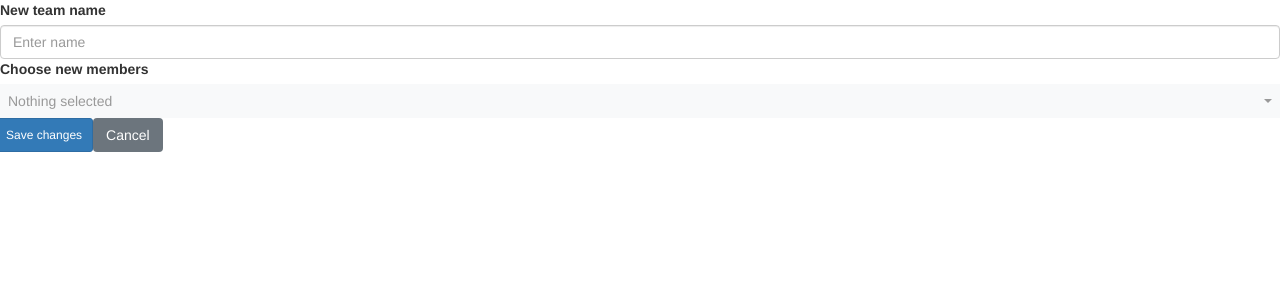
After one commit to juanpablorp96/teams, a Django app: a page that uses team/templates/team/edit_team.html in a window 1280 px wide. The commit adds this page. Shown: the top 300 px of the page. Run offline with Django 3.2, Linux system fonts and the light colour scheme; data comes from the database, SQL or seed files in the repository; both versions use the stored data as it was after the commit; parts of the project's set-up code (start-up, migrations or seed data) failed here and were passed over; some libraries are stand-ins or nearby versions.

Commit message:
Teams module add/edit/delete

```diff
--- a/dashboard/templates/dashboard/board_columns.html
+++ b/dashboard/templates/dashboard/board_columns.html
@@ -26,7 +26,7 @@
         <a class="nav-link" href="boards">DASHBOARD</a>
       </li>
         <li class="nav-item">
-        <a class="nav-link" href="#">TEAMS</a>
+        <a class="nav-link" href="team_manager">TEAMS</a>
         </li>
       </li>
         <li class="nav-item">
@@ -90,7 +90,7 @@
         <a class="nav-link" href="boards">DASHBOARD</a>
       </li>
         <li class="nav-item">
-        <a class="nav-link" href="#">TEAMS</a>
+        <a class="nav-link" href="team_manager">TEAMS</a>
         </li>
     </ul>
   </div>
--- a/dashboard/templates/dashboard/column_tasks.html
+++ b/dashboard/templates/dashboard/column_tasks.html
@@ -22,7 +22,7 @@
         <a class="nav-link" href="boards">DASHBOARD</a>
       </li>
         <li class="nav-item">
-        <a class="nav-link" href="#">TEAMS</a>
+        <a class="nav-link" href="team_manager">TEAMS</a>
         </li>
       </li>
         <li class="nav-item">
@@ -94,7 +94,7 @@
         <a class="nav-link" href="boards">DASHBOARD</a>
       </li>
         <li class="nav-item">
-        <a class="nav-link" href="#">TEAMS</a>
+        <a class="nav-link" href="team_manager">TEAMS</a>
         </li>
     </ul>
   </div>
--- a/dashboard/templates/dashboard/dashboard.html
+++ b/dashboard/templates/dashboard/dashboard.html
@@ -22,7 +22,7 @@
         <a class="nav-link" href="boards">DASHBOARD</a>
       </li>
         <li class="nav-item">
-        <a class="nav-link" href="#">TEAMS</a>
+        <a class="nav-link" href="team_manager">TEAMS</a>
         </li>
       </li>
         <li class="nav-item">
@@ -85,7 +85,7 @@
         <a class="nav-link" href="boards">DASHBOARD</a>
       </li>
         <li class="nav-item">
-        <a class="nav-link" href="#">TEAMS</a>
+        <a class="nav-link" href="team_manager">TEAMS</a>
         </li>
     </ul>
   </div>
--- a/dashboard/templates/dashboard/home.html
+++ b/dashboard/templates/dashboard/home.html
@@ -22,7 +22,7 @@
         <a class="nav-link" href="boards">DASHBOARD</a>
       </li>
         <li class="nav-item">
-        <a class="nav-link" href="#">TEAMS</a>
+        <a class="nav-link" href="team_manager">TEAMS</a>
         </li>
         <li class="nav-item">
         <a class="nav-link" href="logout">LOGOUT</a>
@@ -60,7 +60,7 @@ guest
         <a class="nav-link" href="boards">DASHBOARD</a>
       </li>
         <li class="nav-item">
-        <a class="nav-link" href="#">TEAMS</a>
+        <a class="nav-link" href="team_manager">TEAMS</a>
         </li>
     </ul>
   </div>
--- a/dashboard/urls.py
+++ b/dashboard/urls.py
@@ -4,7 +4,7 @@ from django.views.generic import TemplateView
 from .views import home_view, index, login_view, logout_view, boards_view, columns_view, index_col, tasks_view
 from .views import create_user_view, edit_column_view, edit_task_view, edit_board_view, delete_task_view
 from .views import delete_column_view, delete_board_view
-from team.views import team_manager_view
+from team.views import team_manager_view, edit_team_view, delete_team_view
 
 urlpatterns = [
     path('home', home_view, name='home'),
@@ -23,6 +23,8 @@ urlpatterns = [
     path('delete_column=<int:column_id>', delete_column_view, name='delete_column'),
     path('delete_board=<int:board_id>', delete_board_view, name='delete_board'),
     path('team_manager', team_manager_view, name='team_manager'),
+    path('edit_team=<int:team_id>', edit_team_view, name='edit_team'),
+    path('delete_team=<int:team_id>', delete_team_view, name='delete_team'),
 
     path('',  index),
 ]
--- /dev/null
+++ b/team/templates/team/edit_team.html
@@ -0,0 +1,45 @@
+<!doctype html>
+<html lang="en">
+  <head>
+    <!-- Required meta tags -->
+    <meta charset="utf-8">
+    <meta name="viewport" content="width=device-width, initial-scale=1, shrink-to-fit=no">
+
+    <!-- Bootstrap CSS -->
+    <link rel="stylesheet" href="https://stackpath.bootstrapcdn.com/bootstrap/4.1.3/css/bootstrap.min.css" integrity="sha384-MCw98/SFnGE8fJT3GXwEOngsV7Zt27NXFoaoApmYm81iuXoPkFOJwJ8ERdknLPMO" crossorigin="anonymous">
+<link rel="stylesheet" href="https://maxcdn.bootstrapcdn.com/bootstrap/3.3.6/css/bootstrap.min.css">
+<script src="https://code.jquery.com/jquery-1.12.4.min.js"></script>
+<script src="https://maxcdn.bootstrapcdn.com/bootstrap/3.3.6/js/bootstrap.min.js"></script>
+<link rel="stylesheet" href="https://cdnjs.cloudflare.com/ajax/libs/bootstrap-select/1.13.1/css/bootstrap-select.css" />
+<script src="https://ajax.googleapis.com/ajax/libs/jquery/2.1.1/jquery.min.js"></script>
+<script src="https://stackpath.bootstrapcdn.com/bootstrap/4.1.1/js/bootstrap.bundle.min.js"></script>
+<script src="https://cdnjs.cloudflare.com/ajax/libs/bootstrap-select/1.13.1/js/bootstrap-select.min.js"></script>
+
+    <title>Edit team</title>
+  </head>
+  <body>
+
+<form method='POST'>
+  {% csrf_token %}
+  <div class="form-row">
+    <div class="col">
+              <label name="inputEmail41">New team name</label>
+      <input type="text" class="form-control" placeholder="Enter name" name="new_team_name">
+    </div>
+  </div>
+<label>Choose new members</label>
+  <div class="form-row">
+
+<select name="new_selected_users" class="selectpicker form-control" multiple>
+            {% for user in users %}
+        <option value="{{user.pk}}">{{user}}</option>
+            {% endfor %}
+</select>
+<button class="btn-save btn btn-primary btn-sm">Save changes</button>
+          <a href="team_manager" class="btn btn-secondary">Cancel</a>
+
+  </div>
+</form>
+
+ </body>
+</html>
--- a/team/views.py
+++ b/team/views.py
@@ -15,16 +15,11 @@ def team_manager_view(request):
         context = {'teams': teams, 'users': users}
         return render(request, 'team/team_manager.html', context)
     elif request.method == 'POST':
-        print("entre a POST")
         name = request.POST.get('name', None)
-        print(name)
         user_id_list = request.POST.getlist('selected_users', None)
         users_list = []
-        print(user_id_list)
         for user_id in user_id_list:
             users_list.append(get_object_or_404(User, pk=user_id))
-        print(users_list)
-        # print(member)
         slug = "{}-{}".format(name.lower().replace(' ', '-'), datetime.today())
         new_team = Team.objects.create(name=name, slug=slug)
         new_team.members.set(users_list)
@@ -36,3 +31,36 @@ def team_manager_view(request):
         return render(request, 'team/team_manager.html', context)
     else:
         return Http404('Not allowed')
+
+
+def edit_team_view(request, team_id):
+    team = get_object_or_404(Team, pk=team_id)
+
+    users = User.objects.all()
+    context = {'users': users}
+    if request.method == 'POST':
+        name = request.POST.get('new_team_name', None)
+        new_users_list = request.POST.getlist('new_selected_users', None)
+        users_list = []
+        for user_id in new_users_list:
+            users_list.append(get_object_or_404(User, pk=user_id))
+        Team.objects.filter(pk=team_id).update(name=name)
+        team.members.set(users_list)
+        return redirect('team_manager')
+    if request.method == 'GET':
+        return render(request, 'team/edit_team.html', context)
+
+    else:
+        return Http404('Not allowed')
+
+
+def delete_team_view(request, team_id):
+    context = {}
+    if request.method == 'POST':
+        Team.objects.filter(pk=team_id).delete()
+        return redirect('team_manager')
+    if request.method == 'GET':
+        return render(request, 'team/delete_team.html', context)
+
+    else:
+        return Http404('Not allowed')
```
Also changed, not shown: team/templates/team/delete_team.html (added, +27 -0 lines), team/templates/team/team_manager.html (+24 -4 lines), db.sqlite3.
